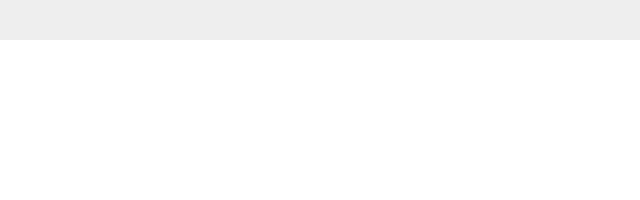
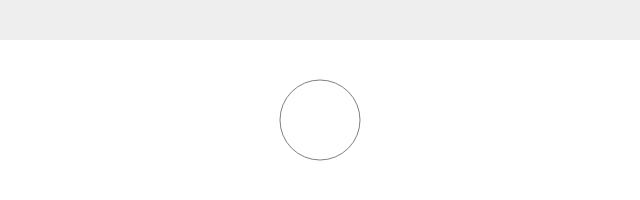
Before and after one commit to jhernandez11/GTLangseth.github.io, a plain HTML site: page index.html in a window 1280 px wide. Shown: the part 200-400 px from the top of the page, 320-960 px from the left. Drawn offline with nearby package versions, Linux system fonts and the light colour scheme.

```diff
--- a/index.html
+++ b/index.html
@@ -18,6 +18,6 @@
 </div>
 
 <div class="text-center" id="viz"></div>
-    <script type="text/javascript"></script>
+    <script type="text/javascript" src="js/circle_click.js"></script>
 </body>
 </html>
```
